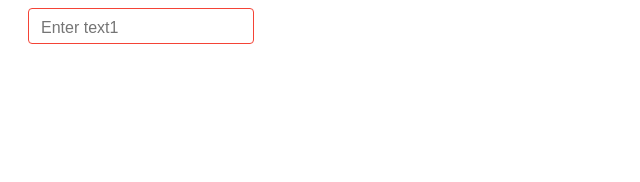
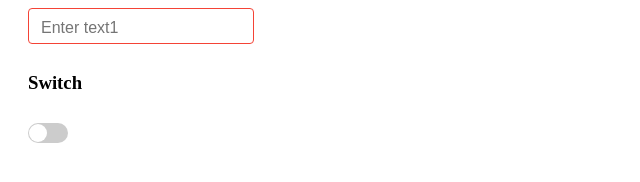
Before and after one commit to danya543/custom-components-lib, a React app: page / in a window 1280 px wide. Shown: the part 434-616 px from the top of the page, without its empty margins (0-640 px from the left). Built offline with nearby package versions, Linux system fonts and the light colour scheme.

Commit message:
feat: add switch

```diff
--- a/demo/App.tsx
+++ b/demo/App.tsx
@@ -1,12 +1,15 @@
-import React from 'react';
+import React, { useState } from 'react';
 
 import { Button } from '../src/components/Button/Button';
+import { Switch } from '../src/components/Switch/Switch';
 import { TextField } from '../src/components/TextField/TextField';
 import * as styles from './App.module.scss';
 
 export const App = () => {
-  const [value, setValue] = React.useState('');
-  const [value1, setValue1] = React.useState('');
+  const [value, setValue] = useState('');
+  const [value1, setValue1] = useState('');
+
+  const [isChecked, setIsChecked] = useState(false);
 
   return (
     <div style={{ padding: '20px' }}>
@@ -87,6 +90,11 @@ export const App = () => {
             error={true}
           />
         </div>
+
+        <div className={styles.part}>
+          <h3>Switch</h3>
+          <Switch checked={isChecked} onChange={setIsChecked} />
+        </div>
       </div>
     </div>
   );
--- a/src/components/Switch/Switch.module.scss
+++ b/src/components/Switch/Switch.module.scss
@@ -0,0 +1,33 @@
+.switch {
+    width: 40px;
+    height: 20px;
+    background-color: #ccc;
+    border-radius: 20px;
+    position: relative;
+    cursor: pointer;
+    transition: background-color 0.2s;
+
+    &.switch_disabled {
+        opacity: 0.5;
+        cursor: not-allowed;
+    }
+
+    &.switch_checked {
+        background-color: #1976d2;
+
+        .switch_thumb {
+            left: 21px;
+        }
+    }
+
+    .switch_thumb {
+        width: 18px;
+        height: 18px;
+        background-color: #fff;
+        border-radius: 50%;
+        position: absolute;
+        top: 1px;
+        left: 1px;
+        transition: left 0.2s;
+    }
+}
--- /dev/null
+++ b/src/components/Switch/Switch.tsx
@@ -0,0 +1,31 @@
+import React from 'react';
+
+import * as styles from './Switch.module.scss';
+
+interface SwitchProps {
+  checked: boolean;
+  onChange: (checked: boolean) => void;
+  disabled?: boolean;
+}
+
+export const Switch: React.FC<SwitchProps> = ({
+  checked,
+  onChange,
+  disabled = false,
+}) => {
+  const handleToggle = () => {
+    if (disabled) return;
+    onChange(!checked);
+  };
+
+  return (
+    <div
+      role="switch"
+      aria-checked={checked}
+      aria-disabled={disabled}
+      className={`${styles.switch} ${checked ? styles.switch_checked : ''} ${disabled ? styles.switch_disabled : ''}`}
+      onClick={handleToggle}>
+      <div className={styles.switch_thumb} />
+    </div>
+  );
+};
--- a/webpack.config.ts
+++ b/webpack.config.ts
@@ -1,5 +1,6 @@
 import path from 'path';
 import webpack from 'webpack';
+
 import { buildWebpack } from './config/build/buildWebpack';
 import { BuildMode, BuildPaths } from './config/build/types/types';
 
```
Also changed, not shown: demo/globals.d.ts (+6 -6 lines), tsconfig.json (+6 -1 lines), package.json (line endings or trailing spaces), 6 other files (tests, documents, lock files or other folders).
